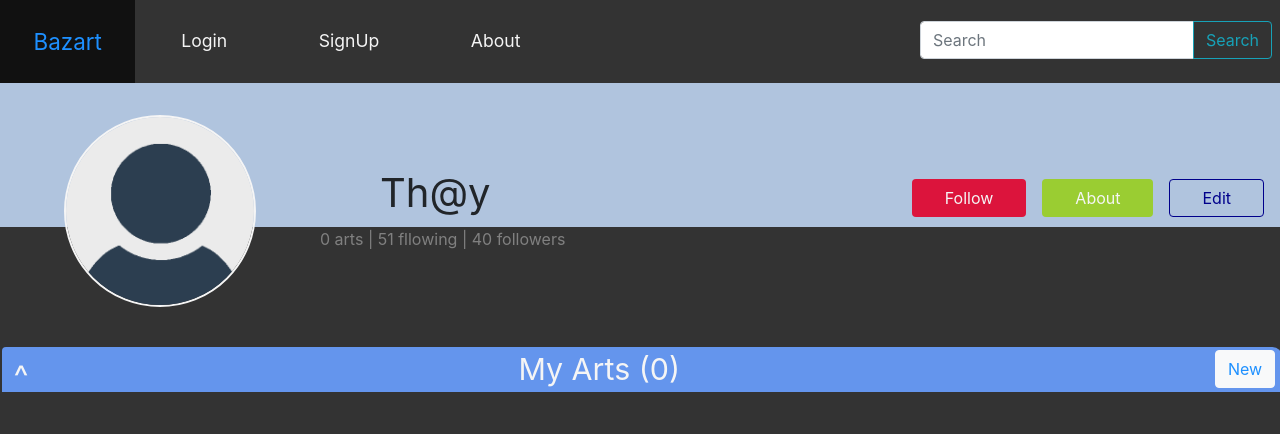
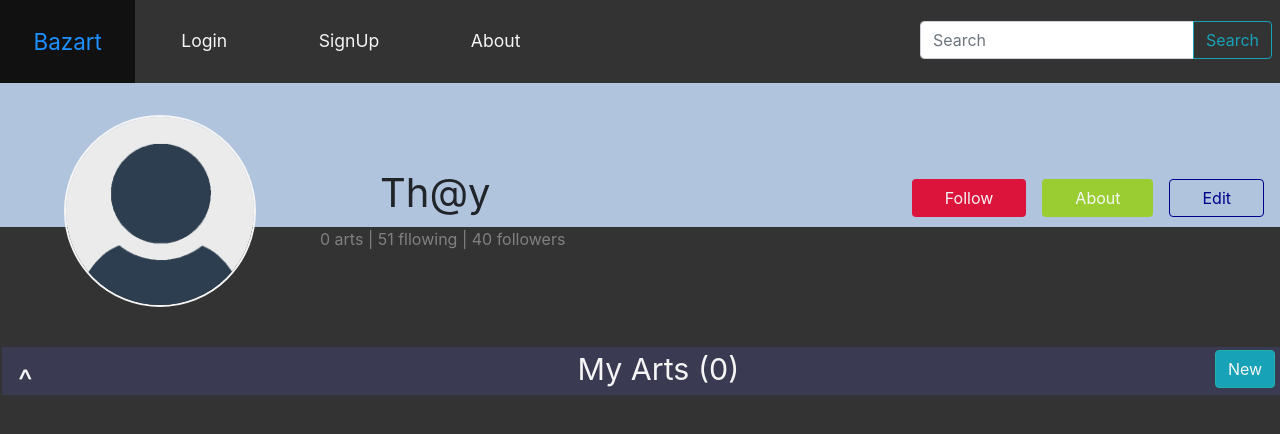
Before and after one commit to thaynnara007/ArtForAll-Frontend, a React (Create React App) app in the folder art_for_all/: page / in a window 1280 px wide. Shown: the top 434 px of the page. Built offline with nearby package versions, Linux system fonts and the light colour scheme.

Commit message:
a little fix

```diff
--- a/art_for_all/src/components/artBox/ArtBox.css
+++ b/art_for_all/src/components/artBox/ArtBox.css
@@ -1,42 +1,37 @@
 .artBox-container{
-    border: none;
-    border-radius: 0em 0em 1em 1em;
     max-width: 100%;
+    margin-left: 0.1em;
     background-color: #333;
-    margin-left: 0.1em;
 }
 
 .artBox-row{
     margin: 1em 0em 0em 0em;
-    background-color: cornflowerblue;
-    border-radius: 1em 0.6em 0em 0em;
+    background-color: rgb(58, 58, 82);
     width: 100%;
+    height: 3em;
     margin-left: 0.1em;
 }
 
 .artBox-font{
     font-size: 1.9em;
     color: whitesmoke;
-    margin-inline-start: 17em;
+    margin-inline-start: 45%;
     margin-bottom: 0;
 }
 
 .artBox-button{
     float: left;
-    background-color: cornflowerblue;
-    border: none;
+    background-color: rgb(58, 58, 82);
     font-size: 2em;
     color: whitesmoke;
-    height: 1.4em;
+    height: 1.2em;
+    margin-top: 0.1em;
+    margin-left: 0.1em;
+    margin-bottom: 0.1em;
 }
 
 .artBox-newButton{
     float: right;
     margin: 0.2em 0.4em;
-    color: dodgerblue;
+    color:whitesmoke;
 }
-
-.artBox-newButton:hover{
-    background-color: azure;
-    color: gray
-}
--- a/art_for_all/src/components/artBox/ArtBox.jsx
+++ b/art_for_all/src/components/artBox/ArtBox.jsx
@@ -1,6 +1,7 @@
 import React from 'react';
 import Art from '../art/Art';
 import EditableDetailsArtPage from '../detailsPage/EditableDetailsArtPage';
+import NameFild from '../forms/nameFild/NameFild';
 import './ArtBox.css';
 import '../../../node_modules/bootstrap/dist/css/bootstrap.min.css';
 
@@ -47,7 +48,7 @@ class ArtBox extends React.Component{
         return(
             <div className='font'>
                 <div className="artBox-row">
-                    <button className="btn btn-light artBox-newButton" onClick={this.props.open}>New</button>
+                    <button className="btn btn-info button artBox-newButton" onClick={this.props.open}>New</button>
                     <EditableDetailsArtPage open={this.props.newArt} hideModal={this.props.close} save={this.props.addNewArt}></EditableDetailsArtPage>
                     {this.renderButton()}
                     <p className="artBox-font">{head}</p>
--- a/art_for_all/src/components/detailsPage/EditableDetailsArtPage.jsx
+++ b/art_for_all/src/components/detailsPage/EditableDetailsArtPage.jsx
@@ -102,7 +102,7 @@ class EditableDetailsArtPage extends React.Component{
                                 <div>
                                     <div>{this.renderImage()}</div>
                                     <div className="editableDetailsArtPage-upload">
-                                        <button class="btn btn-outline-success editableDetailsArtPage-uploadButton">Upload a file</button>
+                                        <button className="btn btn-outline-success editableDetailsArtPage-uploadButton">Upload a file</button>
                                         <input type="file" name="myfile" onChange={ (event) => this.handleChange(event, "file")}/>
                                     </div>
                                 </div>
--- a/art_for_all/src/components/profile/Profile.jsx
+++ b/art_for_all/src/components/profile/Profile.jsx
@@ -30,7 +30,8 @@ class Profile extends React.Component{
 
         var file = undefined;
         if(event.target.files[0]) file = URL.createObjectURL(event.target.files[0])
-        else file = this.state.file;
+        else if(data === "profileFile") file = this.state.profileFile;
+        else if(data === "headFile") file = this.state.headFile;
 
         this.setState({
             [data]: file
```
